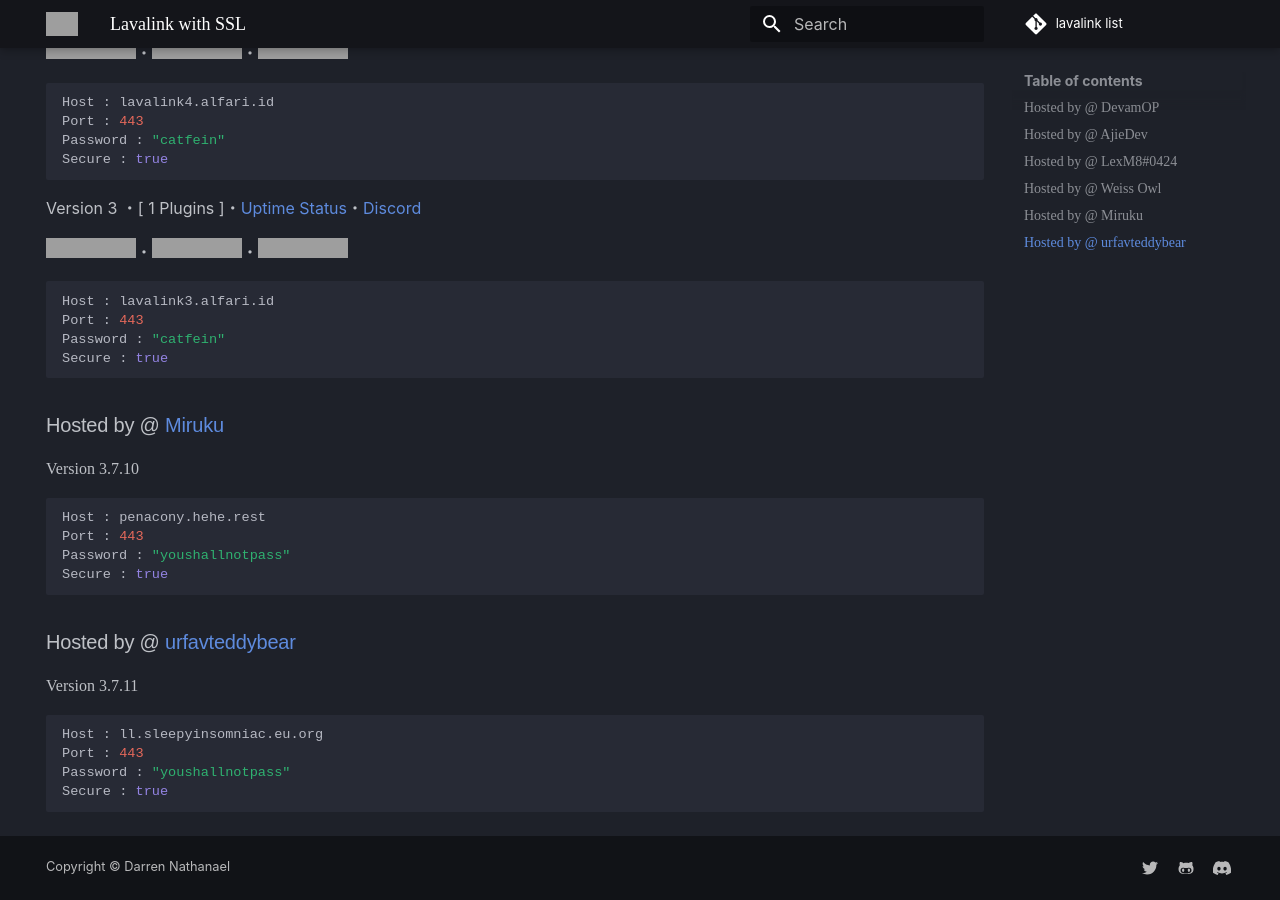
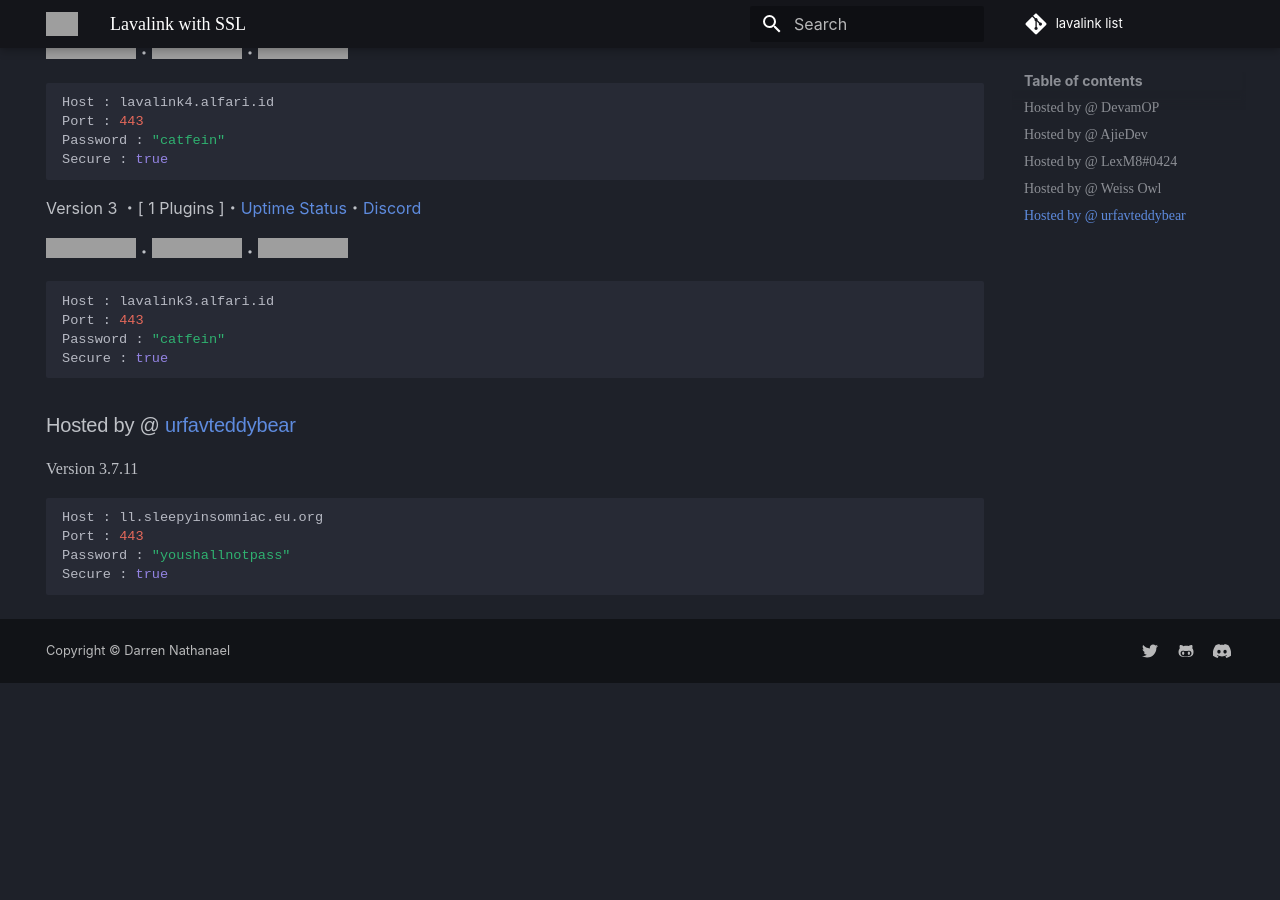
Before and after one commit to DarrenOfficial/lavalink-list, an MkDocs documentation site: the page built from docs/SSL/lavalink-with-ssl.md, in a window 1280 px wide and 900 px high, scrolled down 1648 px, cut to the strip 0-900 px from the top of the window. Built offline with MkDocs 1.6.1 and Material for MkDocs 9.7.7, drawn with Linux system fonts in a browser that asks for light colours; some web fonts are replaced; comment, search, counter and statistics services are not loaded; a style sheet for code colours, icons or effects is not loaded; after the commit the page ends 2331 px from its top, so only the background shows below that; grey boxes are pictures that could not be loaded.

Commit message:
Removed penacony.hehe.rest

````diff
--- a/docs/SSL/lavalink-with-ssl.md
+++ b/docs/SSL/lavalink-with-ssl.md
@@ -96,14 +96,7 @@ Secure : true
 
 
 
-### Hosted by @ [Miruku](https://github.com/sprucecellodev125/)
-Version 3.7.10
-```bash
-Host : penacony.hehe.rest
-Port : 443
-Password : "youshallnotpass"
-Secure : true
-```
+
 ### Hosted by @ [urfavteddybear](https://github.com/urfavteddybear/)
 Version 3.7.11
 ```bash
````
